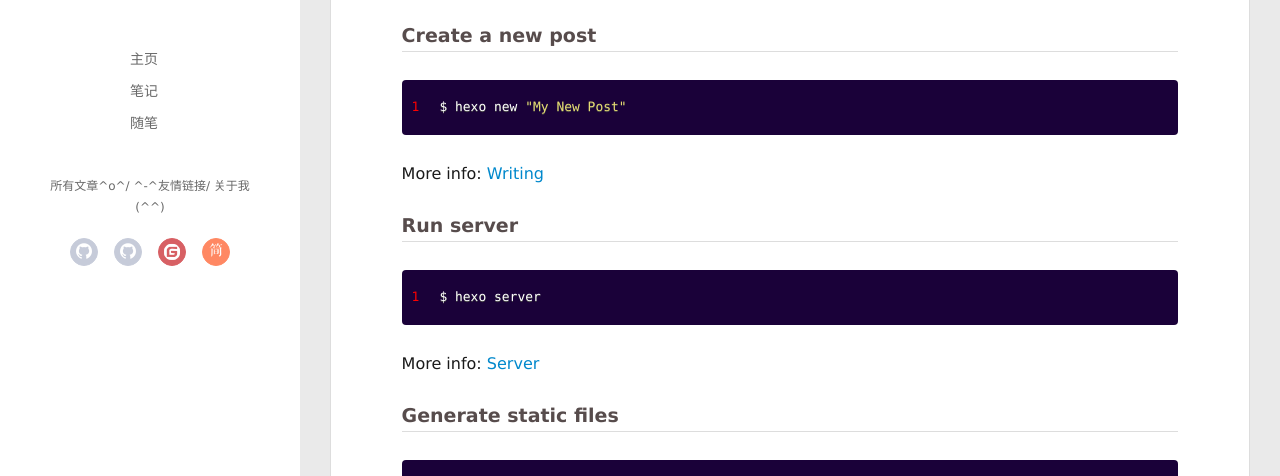
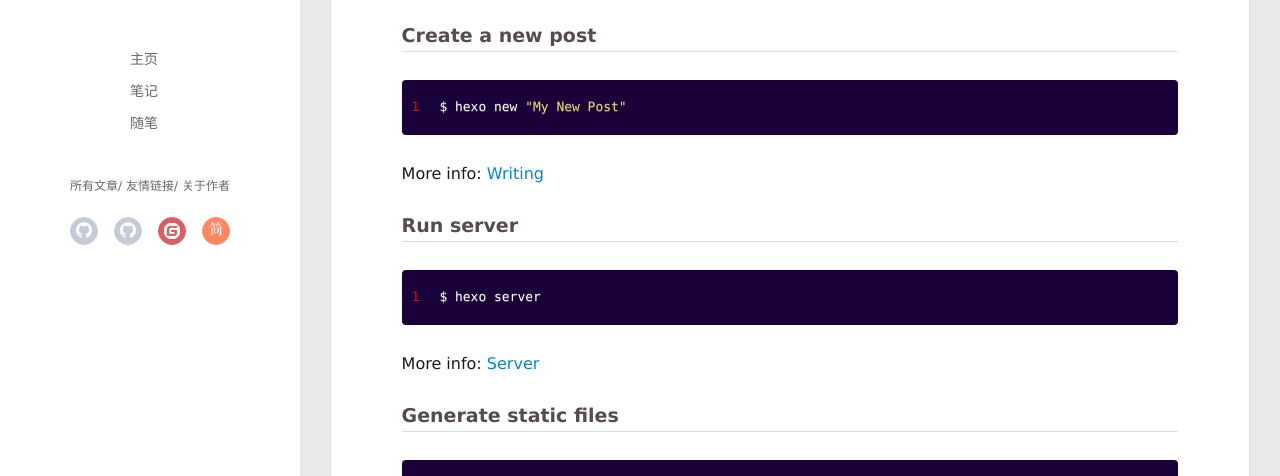
Before and after one commit to justlikemark/justlikemark.github.io, a plain HTML site: page 2020/10/14/hello-world/index.html in a window 1280 px wide. Shown: the part 324-800 px from the top of the page. Drawn offline with Linux system fonts and the light colour scheme; some packages are replaced by stand-ins of ours; no server answers; a script that the page names is missing.

Commit message:
Site updated: 2020-10-17 14:36:25

```diff
--- a/2020/10/14/hello-world/index.html
+++ b/2020/10/14/hello-world/index.html
@@ -84,15 +84,15 @@
 		<nav class="header-smart-menu">
 
 
-					<a q-on="click: openSlider(e, 'innerArchive')" href="javascript:void(0)">所有文章^o^</a>
+					<a q-on="click: openSlider(e, 'innerArchive')" href="javascript:void(0)">所有文章</a>
 
 
 
-					<a q-on="click: openSlider(e, 'friends')" href="javascript:void(0)">^-^友情链接</a>
+					<a q-on="click: openSlider(e, 'friends')" href="javascript:void(0)">友情链接</a>
 
 
 
-					<a q-on="click: openSlider(e, 'aboutme')" href="javascript:void(0)">关于我(^^)</a>
+					<a q-on="click: openSlider(e, 'aboutme')" href="javascript:void(0)">关于作者</a>
 
 
 		</nav>
@@ -530,15 +530,15 @@
 
 
 
-      <li style="width: 33.333333333333336%" q-on="click: openSlider(e, 'innerArchive')"><a href="javascript:void(0)" q-class="active:innerArchive">所有文章^o^</a></li>
+      <li style="width: 33.333333333333336%" q-on="click: openSlider(e, 'innerArchive')"><a href="javascript:void(0)" q-class="active:innerArchive">所有文章</a></li>
 
 
 
-      <li style="width: 33.333333333333336%" q-on="click: openSlider(e, 'friends')"><a href="javascript:void(0)" q-class="active:friends">^-^友情链接</a></li>
+      <li style="width: 33.333333333333336%" q-on="click: openSlider(e, 'friends')"><a href="javascript:void(0)" q-class="active:friends">友情链接</a></li>
 
 
 
-      <li style="width: 33.333333333333336%" q-on="click: openSlider(e, 'aboutme')"><a href="javascript:void(0)" q-class="active:aboutme">关于我(^^)</a></li>
+      <li style="width: 33.333333333333336%" q-on="click: openSlider(e, 'aboutme')"><a href="javascript:void(0)" q-class="active:aboutme">关于作者</a></li>
 
 
     </ul>
```
Also changed, not shown: archives/2020/10/index.html (+6 -6 lines), archives/2020/index.html (+6 -6 lines), archives/index.html (+6 -6 lines), index.html (+6 -6 lines).
